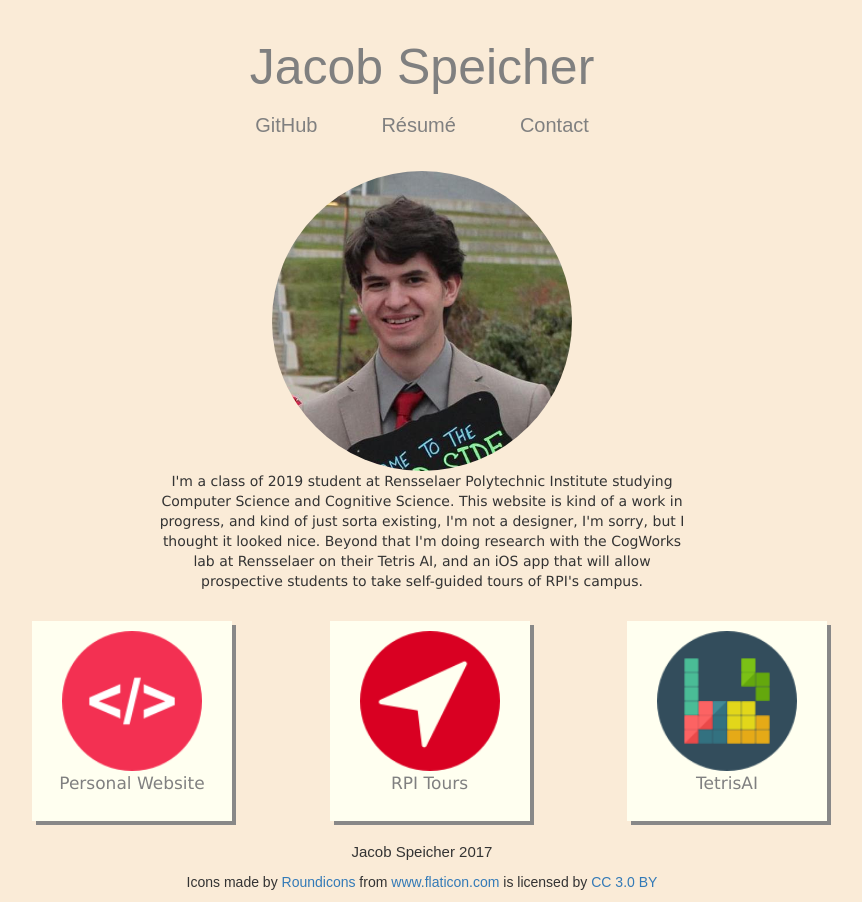
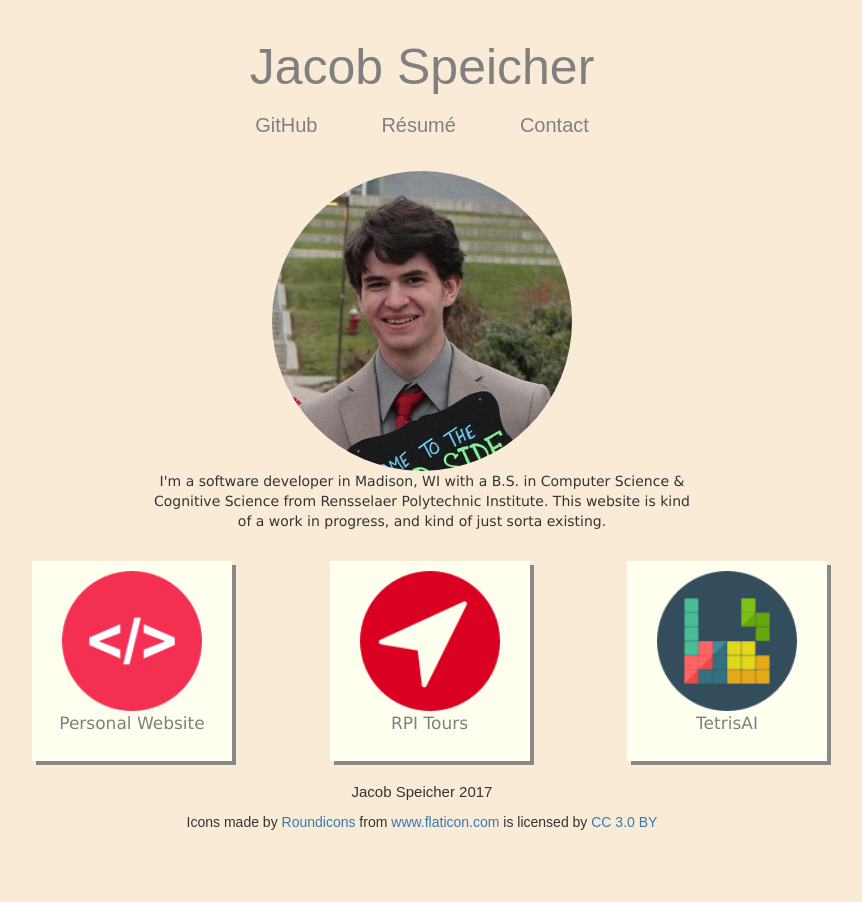
Before and after one commit to jacobspeicher/jacobspeicher.github.io, a Jekyll site: the page built from index.html, in a window 1280 px wide. Shown: the whole page, without its empty margins (218-1080 px from the left). Built offline with Jekyll 4.4.1, drawn with Linux system fonts in a browser that asks for light colours.

Commit message:
Changed main text

```diff
--- a/index.html
+++ b/index.html
@@ -11,7 +11,7 @@ title: Jacob Speicher
 				</div>
 				<section class="col-sm-3"></section>
 				<p class="about col-sm-6">
-				I'm a class of 2019 student at Rensselaer Polytechnic Institute studying Computer Science and Cognitive Science. This website is kind of a work in progress, and kind of just sorta existing, I'm not a designer, I'm sorry, but I thought it looked nice. Beyond that I'm doing research with the CogWorks lab at Rensselaer on their Tetris AI, and an iOS app that will allow prospective students to take self-guided tours of RPI's campus.
+				I'm a software developer in Madison, WI with a B.S. in Computer Science & Cognitive Science from Rensselaer Polytechnic Institute. This website is kind of a work in progress, and kind of just sorta existing.
 				</p>
 				<section class="col-sm-3"></section>
 			</section>
```
